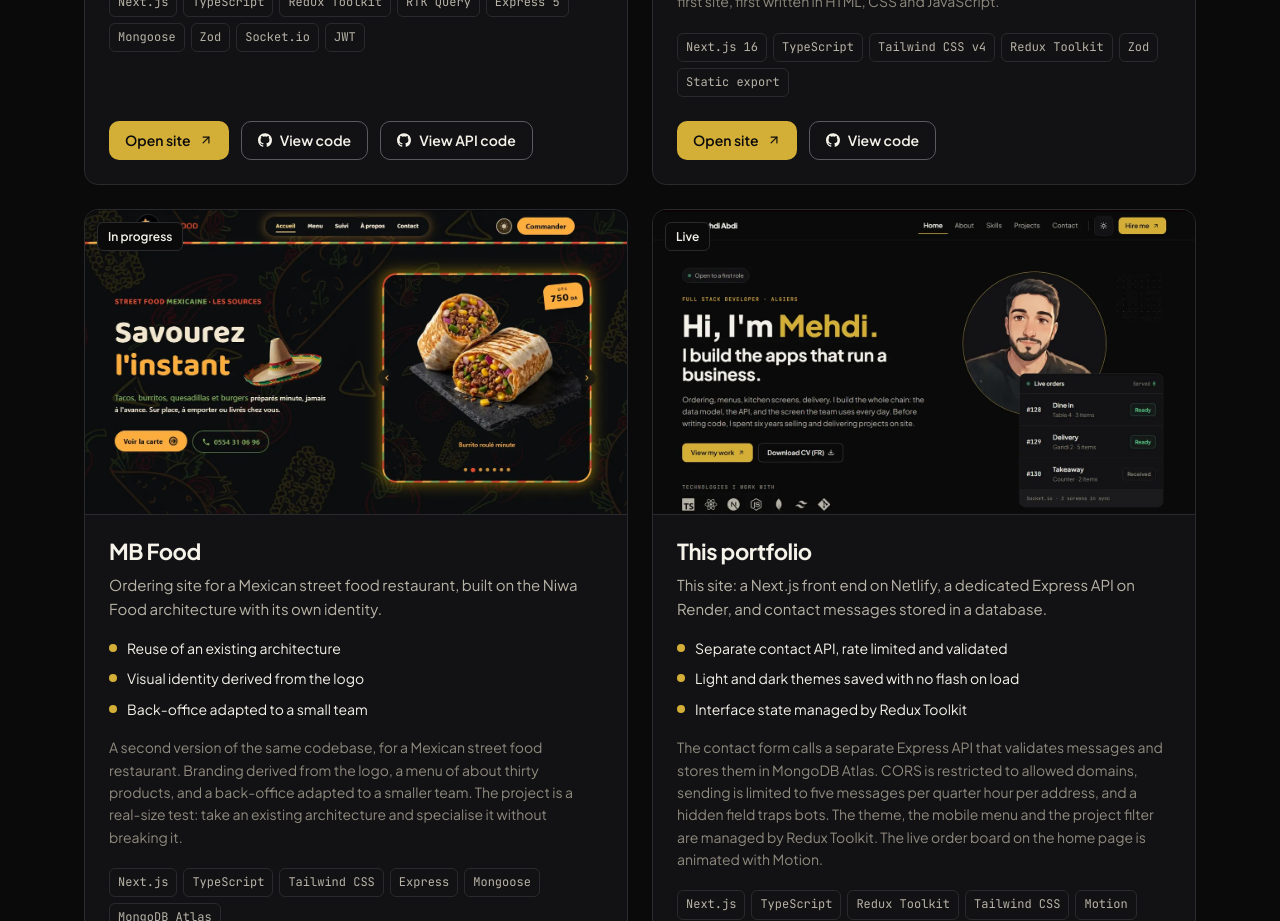
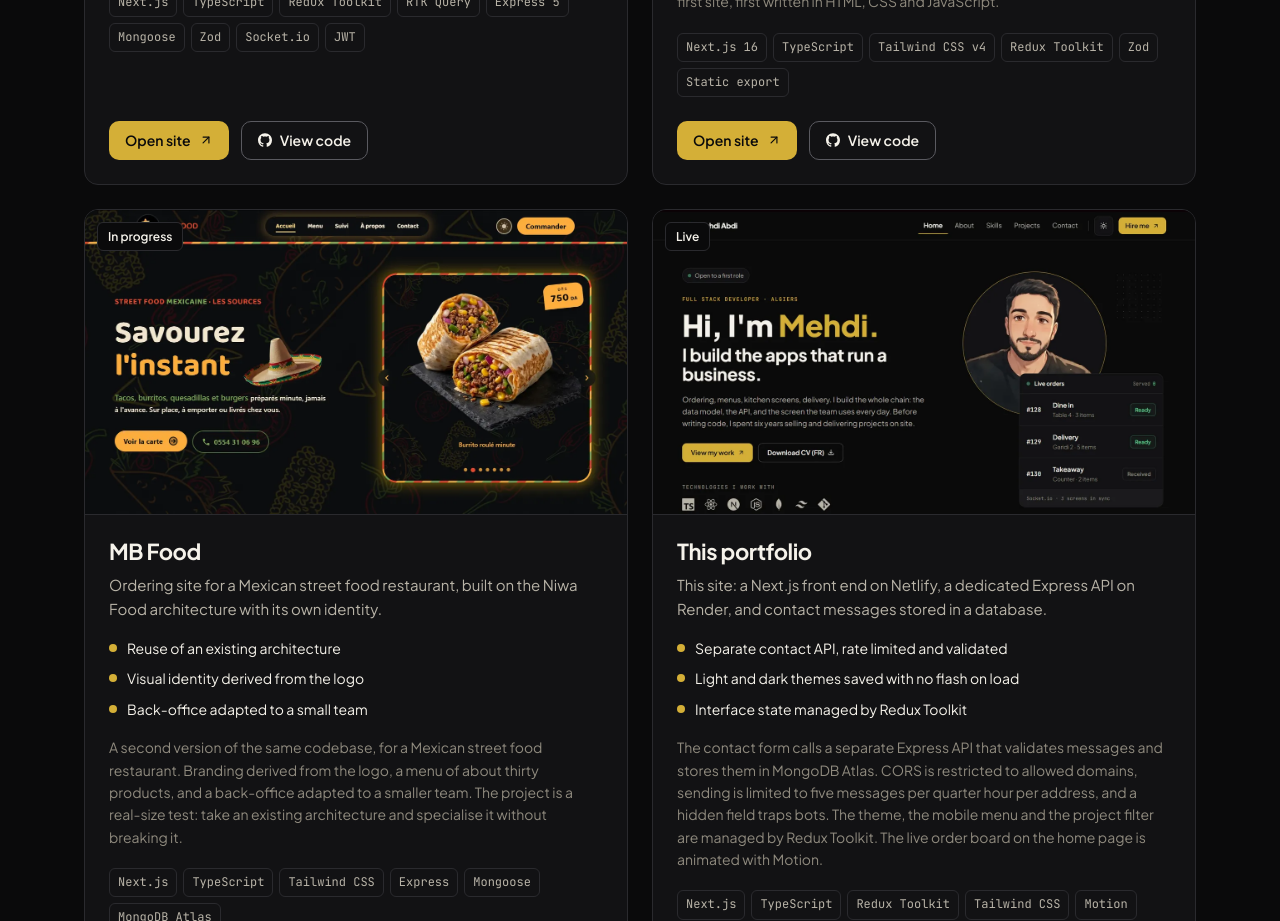
Before and after one commit to MehdiAbdi7/MehdiLabsDZ-portfolio, a Next.js app in the folder client/: page /projects in a window 1280 px wide. Shown: the part 1100-2021 px from the top of the page. Built offline with nearby package versions, Linux system fonts and the light colour scheme.

Commit message:
fix(projects): lien unique vers le dépôt niwa-food et CV à jour (QR code, lien Niwa corrigé)

```diff
--- a/client/data/projects.ts
+++ b/client/data/projects.ts
@@ -61,8 +61,7 @@ export const projects: Project[] = [
     status: "demo",
     image: "/hero-niwa.webp",
     imageAlt: "Niwa Food ordering page with the menu and the cart open",
-    github: "https://github.com/MehdiAbdi7/fastfood-frontend",
-    githubApi: "https://github.com/MehdiAbdi7/fastfood-backend",
+    github: "https://github.com/MehdiAbdi7/niwa-food",
     demo: "https://niwa-food.vercel.app",
     featured: true,
   },
```
Also changed, not shown: 1 other file (tests, documents, lock files or other folders).
